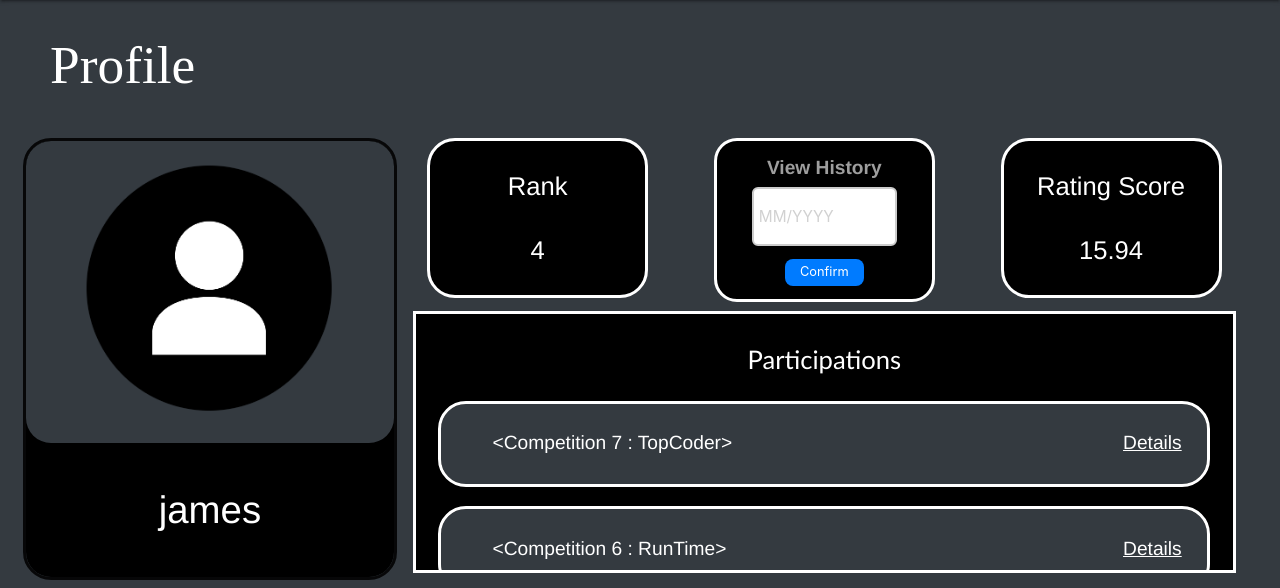
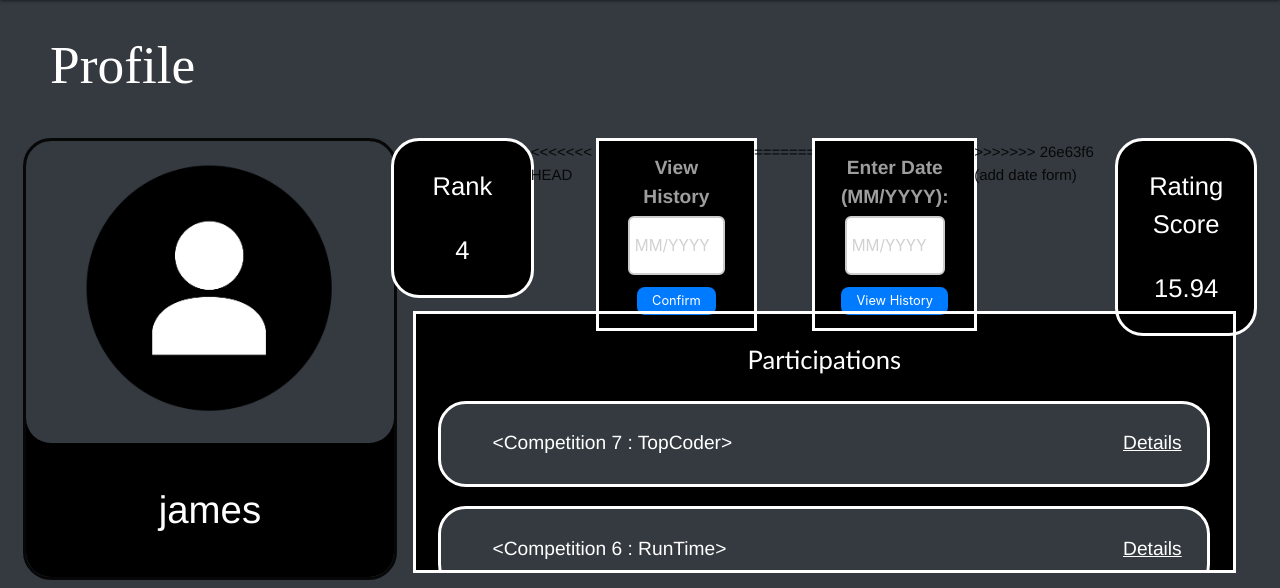
Before and after one commit to Web-Spasm/Competitions-Platform, a Flask app: template App/templates/student_profile.html in a window 1280 px wide. Shown: the part 64-652 px from the top of the page. Run offline with Flask 3, Linux system fonts and the light colour scheme; the template is opened without the code that fills it: values that come from a table or form of the project are taken from there, others are empty.

Commit message:
add date form

```diff
--- a/App/templates/student_profile.html
+++ b/App/templates/student_profile.html
@@ -83,6 +83,7 @@ h1 {
 }
 
 .date-form {
+<<<<<<< HEAD
     border-radius: 20px;
     width: 25%;
     outline-style: solid;
@@ -219,6 +220,17 @@ h1 {
 
 .calendar-navigation button:hover {
     background-color: #0056b3;
+=======
+    border-radius: 25px;
+    width: 25%;
+    outline-style: solid;
+    margin: auto;
+    text-align: center;
+    font-size: 2vw;
+    color: white;
+    background-color: black;
+    padding: 2vw;
+>>>>>>> 26e63f6 (add date form)
 }
 
 .rating-score {
@@ -422,6 +434,7 @@ h1 {
                 <p>{{student.curr_rank}}</p>
                 {% endif %}
             </div>
+<<<<<<< HEAD
 
             <!--- Date Form -->
             <div class="date-form">
@@ -445,6 +458,16 @@ h1 {
                 </div>
             </div>
 
+=======
+            <!--- Date Form -->
+            <div class="date-form">
+                <form id="dateForm">
+                    <label for="date">Enter Date (MM/YYYY):</label>
+                    <input type="text" id="date" name="date" placeholder="MM/YYYY">
+                    <button type="submit">View History</button>
+                </form>
+            </div>
+>>>>>>> 26e63f6 (add date form)
             <div class="rating-score">
                 <p>Rating Score</p>
                 <p>{{'%0.2f' % student.rating_score|float}}</p>
@@ -469,6 +492,7 @@ h1 {
 </div>
 
 <script>
+<<<<<<< HEAD
     let currentMonth, currentYear;
 
     document.getElementById('dateForm').addEventListener('submit', function(event) {
@@ -479,10 +503,22 @@ h1 {
 
         if (datePattern.test(dateValue)) {
             generateCalendar(dateValue);
+=======
+    document.getElementById('dateForm').addEventListener('submit', function(event) {
+        event.preventDefault(); // Prevent the form from actually submitting
+
+        var dateValue = document.getElementById('date').value;
+
+        // Validation for MM/YYYY format using regex
+        var datePattern = /^(0[1-9]|1[0-2])\/\d{4}$/;
+        if (datePattern.test(dateValue)) {
+            alert("Date entered: " + dateValue);
+>>>>>>> 26e63f6 (add date form)
         } else {
             alert("Invalid date format. Please use MM/YYYY.");
         }
     });
+<<<<<<< HEAD
 
     function generateCalendar(dateValue) {
         var [month, year] = dateValue.split('/');
@@ -557,6 +593,8 @@ h1 {
         const months = ['January', 'February', 'March', 'April', 'May', 'June', 'July', 'August', 'September', 'October', 'November', 'December'];
         return months[month];
     }
+=======
+>>>>>>> 26e63f6 (add date form)
 </script>
 
     <!---
```
